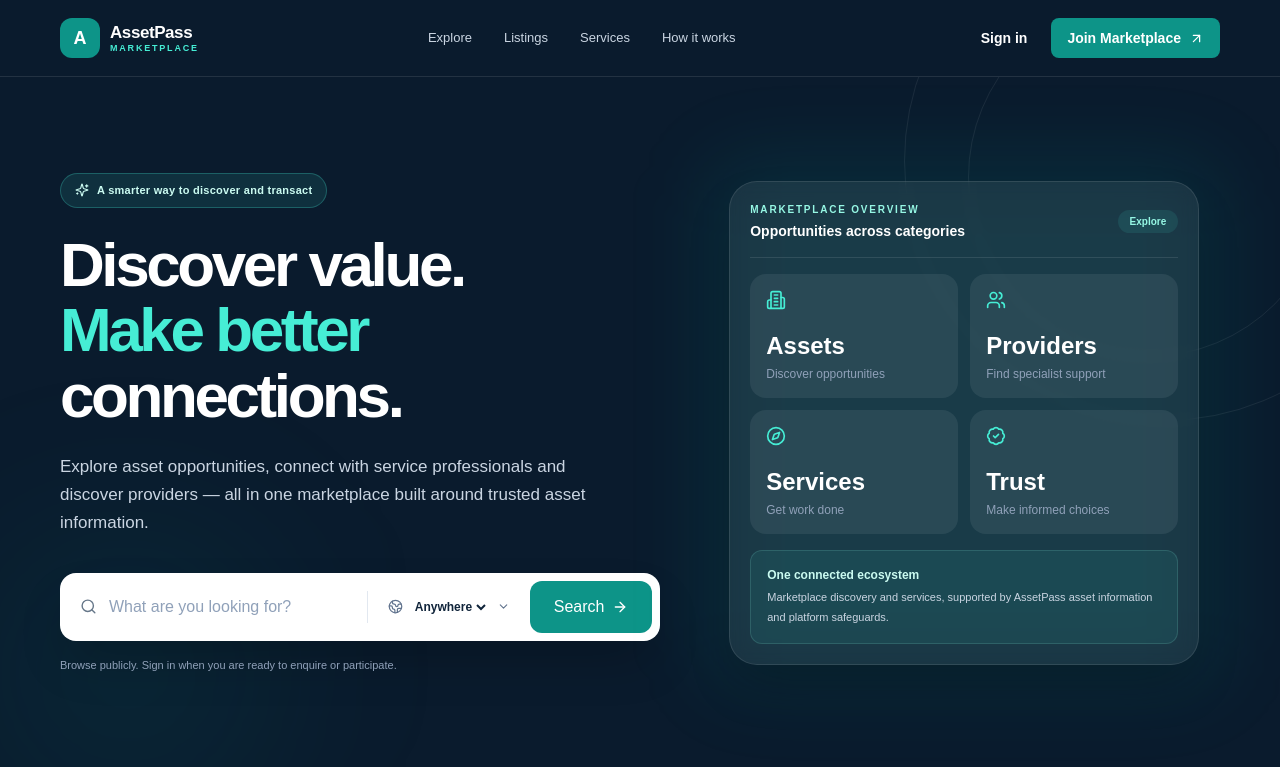
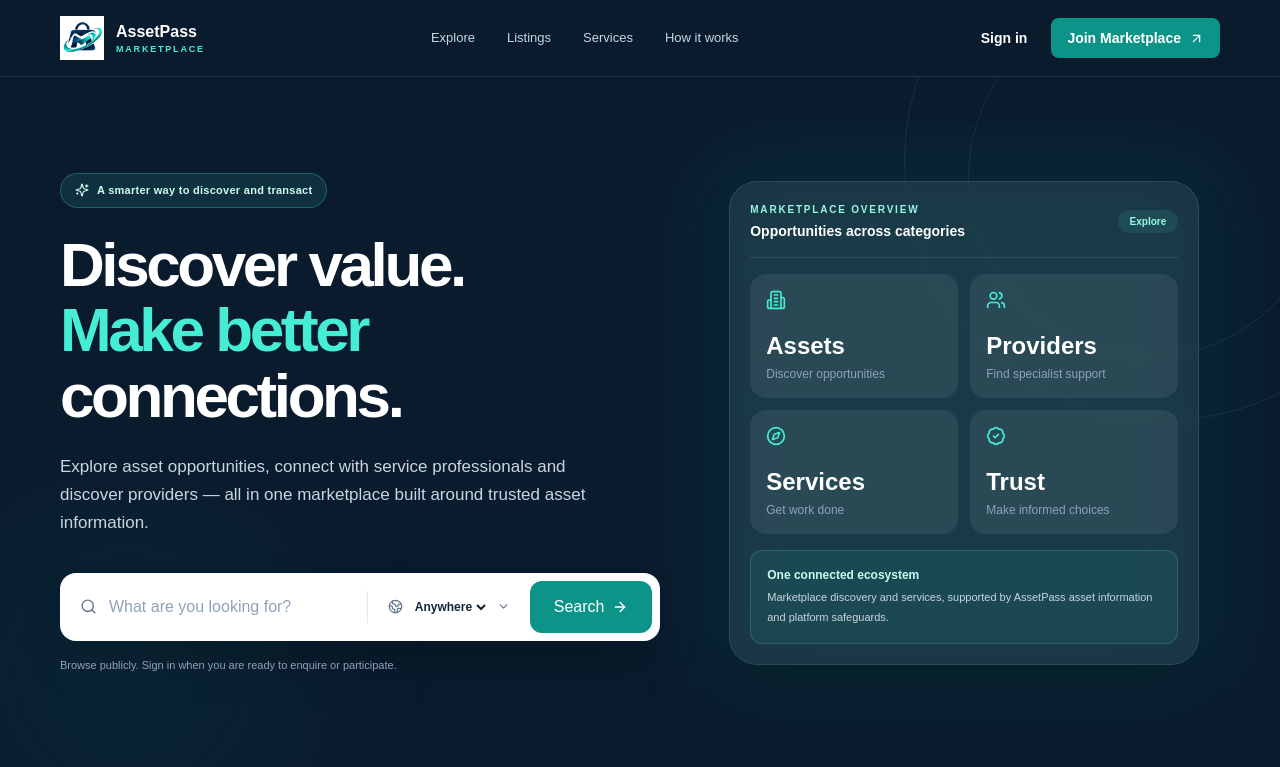
Before and after one commit to hlestakovjames/assetpass-marketplace, a Next.js app: page / in a window 1280 px wide. Shown: the top 767 px of the page. Built offline with nearby package versions, Linux system fonts and the light colour scheme.

Commit message:
brand: adopt canonical AssetPass Marketplace icon (#12)

```diff
--- a/src/app/layout.tsx
+++ b/src/app/layout.tsx
@@ -6,6 +6,7 @@ export const metadata: Metadata = {
   description:
     "Explore asset opportunities, services and trusted providers across the AssetPass Marketplace.",
   applicationName: "AssetPass Marketplace",
+  icons: { icon: [{ url: "/brand/Assetpass%20Marketplace%20icon.png", type: "image/png" }] },
 };
 
 export default function RootLayout({
--- a/src/app/page.tsx
+++ b/src/app/page.tsx
@@ -1,4 +1,5 @@
 import Link from "next/link";
+import { MarketplaceBrand } from "@/components/marketplace/marketplace-brand";
 import {
   ArrowRight,
   ArrowUpRight,
@@ -28,10 +29,7 @@ export default function HomePage() {
     <main className="overflow-hidden">
       <header className="relative z-20 border-b border-white/10 bg-[var(--navy-deep)] text-white">
         <div className="site-container flex h-[76px] items-center justify-between gap-5">
-          <Link href="/" className="flex shrink-0 items-center gap-2.5" aria-label="AssetPass Marketplace home">
-            <span className="flex h-10 w-10 items-center justify-center rounded-xl bg-[var(--teal)] text-lg font-black">A</span>
-            <span className="leading-tight"><span className="block text-[17px] font-extrabold tracking-tight">AssetPass</span><span className="block text-[9px] font-bold uppercase tracking-[.2em] text-teal-300">Marketplace</span></span>
-          </Link>
+          <MarketplaceBrand />
           <nav className="hidden items-center gap-8 text-[13px] font-medium text-slate-300 lg:flex" aria-label="Main navigation">
             <a className="transition hover:text-white" href="#categories">Explore</a>
             <a className="transition hover:text-white" href="#listings">Listings</a>
--- a/src/components/marketplace/account-page.tsx
+++ b/src/components/marketplace/account-page.tsx
@@ -1,6 +1,7 @@
 "use client";
 
 import Link from "next/link";
+import { MarketplaceBrand } from "@/components/marketplace/marketplace-brand";
 import { useState, type FormEvent } from "react";
 import { ArrowLeft, ArrowRight, Building2, CheckCircle2, ShieldCheck, UserRound } from "lucide-react";
 
@@ -30,10 +31,7 @@ export function AccountPage({ mode }: { mode: AccountMode }) {
         <aside className="relative hidden overflow-hidden bg-[var(--navy-deep)] px-12 py-10 text-white lg:flex lg:flex-col lg:justify-between">
           <div className="pointer-events-none absolute -right-36 top-1/4 h-[480px] w-[480px] rounded-full border border-white/[.08]" />
           <div className="pointer-events-none absolute -right-16 top-1/3 h-[320px] w-[320px] rounded-full border border-white/[.08]" />
-          <Link href="/" className="relative flex items-center gap-3">
-            <span className="flex h-11 w-11 items-center justify-center rounded-xl bg-[var(--teal)] text-xl font-black">A</span>
-            <span><span className="block text-lg font-extrabold">AssetPass</span><span className="block text-[10px] font-bold uppercase tracking-[.2em] text-teal-300">Marketplace</span></span>
-          </Link>
+          <MarketplaceBrand />
           <div className="relative max-w-lg pb-16">
             <span className="inline-flex items-center gap-2 rounded-full border border-teal-300/20 bg-teal-300/10 px-3 py-2 text-[11px] font-semibold text-teal-100"><ShieldCheck size={14}/> Discover with confidence</span>
             <h1 className="mt-7 text-5xl font-extrabold leading-[1.08] tracking-[-.05em]">A better way to connect around asset value.</h1>
--- a/src/components/marketplace/info-page.tsx
+++ b/src/components/marketplace/info-page.tsx
@@ -1,5 +1,6 @@
 import type { ReactNode } from "react";
 import Link from "next/link";
+import { MarketplaceBrand } from "@/components/marketplace/marketplace-brand";
 import { ArrowLeft, ArrowRight, ShieldCheck } from "lucide-react";
 
 type InfoSection = {
@@ -28,10 +29,7 @@ export function InfoPage({
     <main className="min-h-screen bg-[var(--surface)]">
       <header className="border-b border-white/10 bg-[var(--navy-deep)] text-white">
         <div className="site-container flex h-[72px] items-center justify-between gap-4">
-          <Link href="/" className="flex items-center gap-3" aria-label="AssetPass Marketplace home">
-            <span className="flex h-10 w-10 items-center justify-center rounded-xl bg-[var(--teal)] text-lg font-black">A</span>
-            <span className="leading-tight"><span className="block text-base font-extrabold">AssetPass</span><span className="block text-[9px] font-bold uppercase tracking-[.2em] text-teal-300">Marketplace</span></span>
-          </Link>
+          <MarketplaceBrand />
           <Link href="/" className="inline-flex items-center gap-2 text-xs font-semibold text-slate-300 transition hover:text-white"><ArrowLeft size={15}/> Back to Marketplace</Link>
         </div>
       </header>
--- /dev/null
+++ b/src/components/marketplace/marketplace-brand.tsx
@@ -0,0 +1,25 @@
+import Image from "next/image";
+import Link from "next/link";
+
+export function MarketplaceBrand({ className = "" }: { className?: string }) {
+  return (
+    <Link
+      href="/"
+      className={`relative flex shrink-0 items-center gap-3 ${className}`}
+      aria-label="AssetPass Marketplace home"
+    >
+      <Image
+        src="/brand/Assetpass%20Marketplace%20icon.png"
+        alt=""
+        width={44}
+        height={44}
+        className="h-11 w-11 shrink-0 object-contain"
+        priority
+      />
+      <span className="leading-tight">
+        <span className="block text-base font-extrabold">AssetPass</span>
+        <span className="block text-[9px] font-bold uppercase tracking-[.2em] text-teal-300">Marketplace</span>
+      </span>
+    </Link>
+  );
+}
```
Also changed, not shown: public/brand/Assetpass Marketplace icon.png (added).
